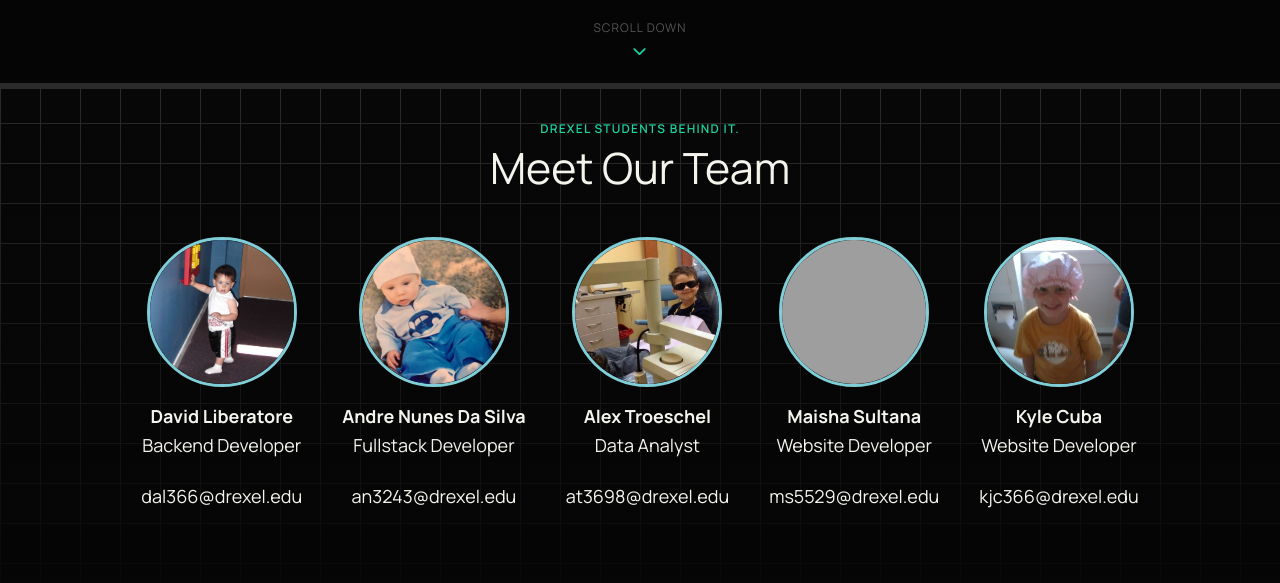
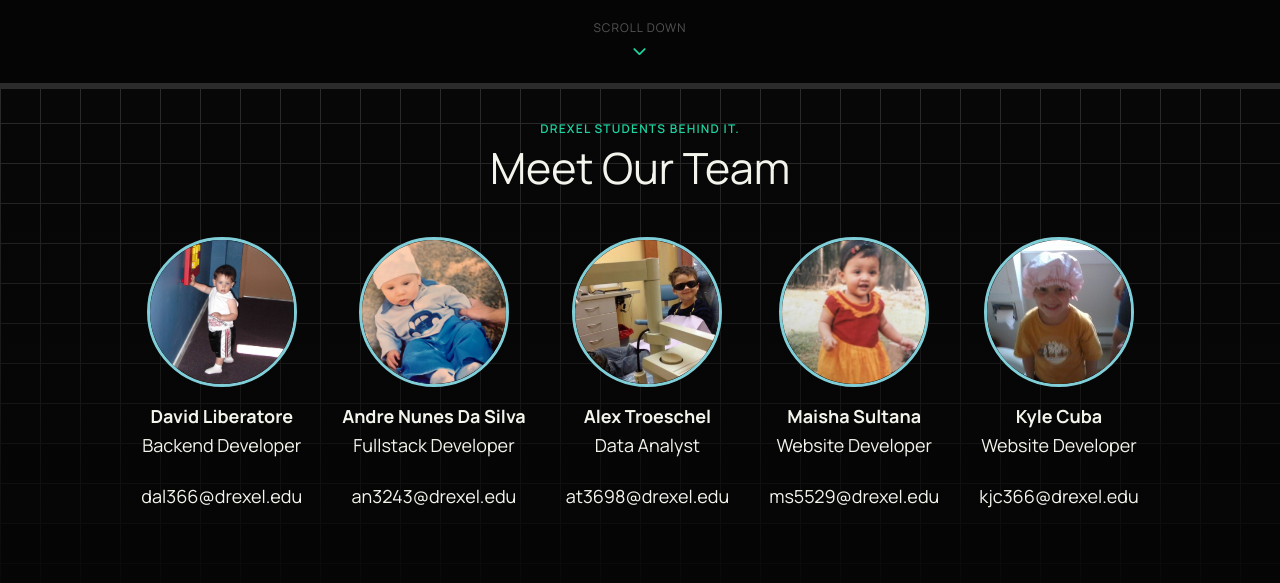
Before and after one commit to CodingDave885/Food-Truck-Finder, a Flask app: page /about in a window 1280 px wide. Shown: the part 717-1300 px from the top of the page. Run offline with Flask 3, Linux system fonts and the light colour scheme; grey boxes are pictures that could not be loaded.

Commit message:
Update About page and add profile image

```diff
--- a/truckfinder/templates/About.html
+++ b/truckfinder/templates/About.html
@@ -58,7 +58,7 @@
     </div>
 
     <div class="team-card">
-      <img src="../static/images/maisha.JPG" class="team-member-img" alt="Maisha">
+      <img src="../static/images/maisha.jpeg" class="team-member-img" alt="Maisha">
       <p1><strong>Maisha Sultana</strong><br>Website Developer</p1><br>
       <p2>ms5529@drexel.edu</p2>
     </div>
```
Also changed, not shown: truckfinder/static/images/maisha.jpeg (added).
